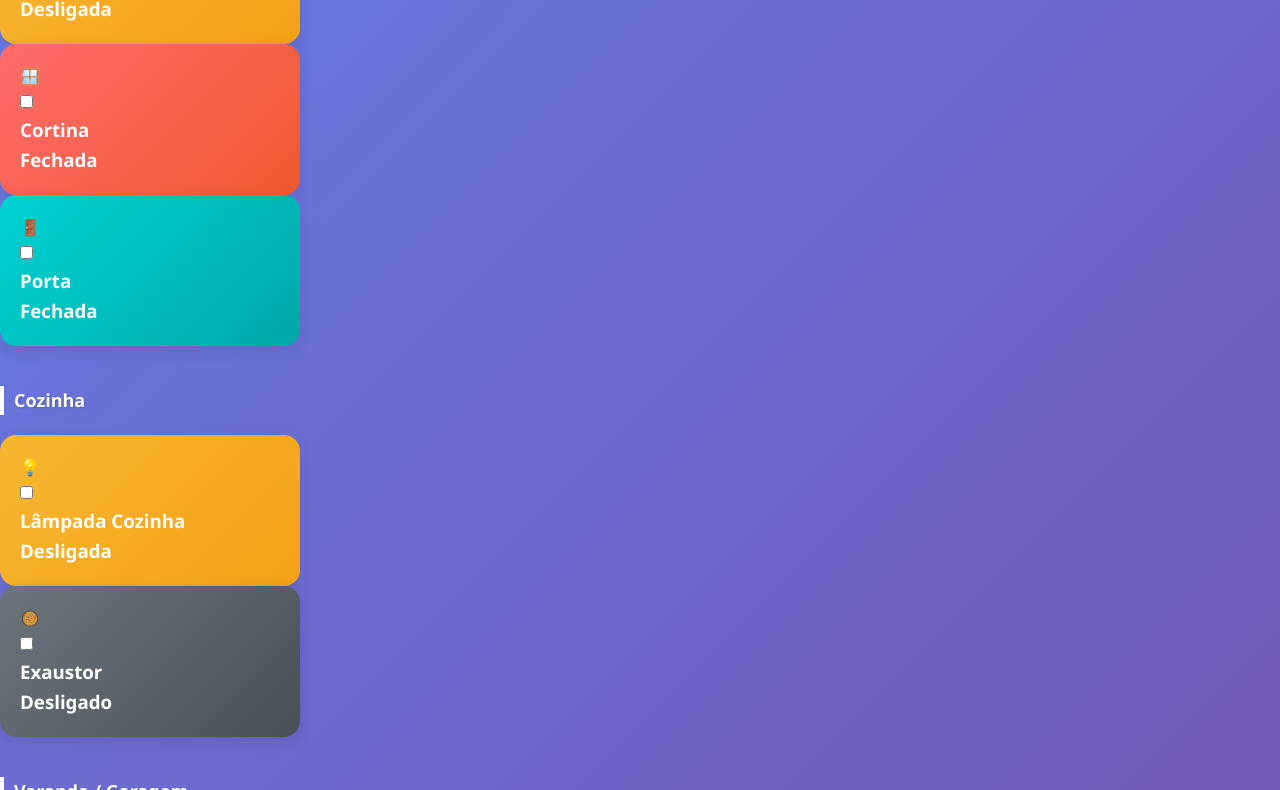
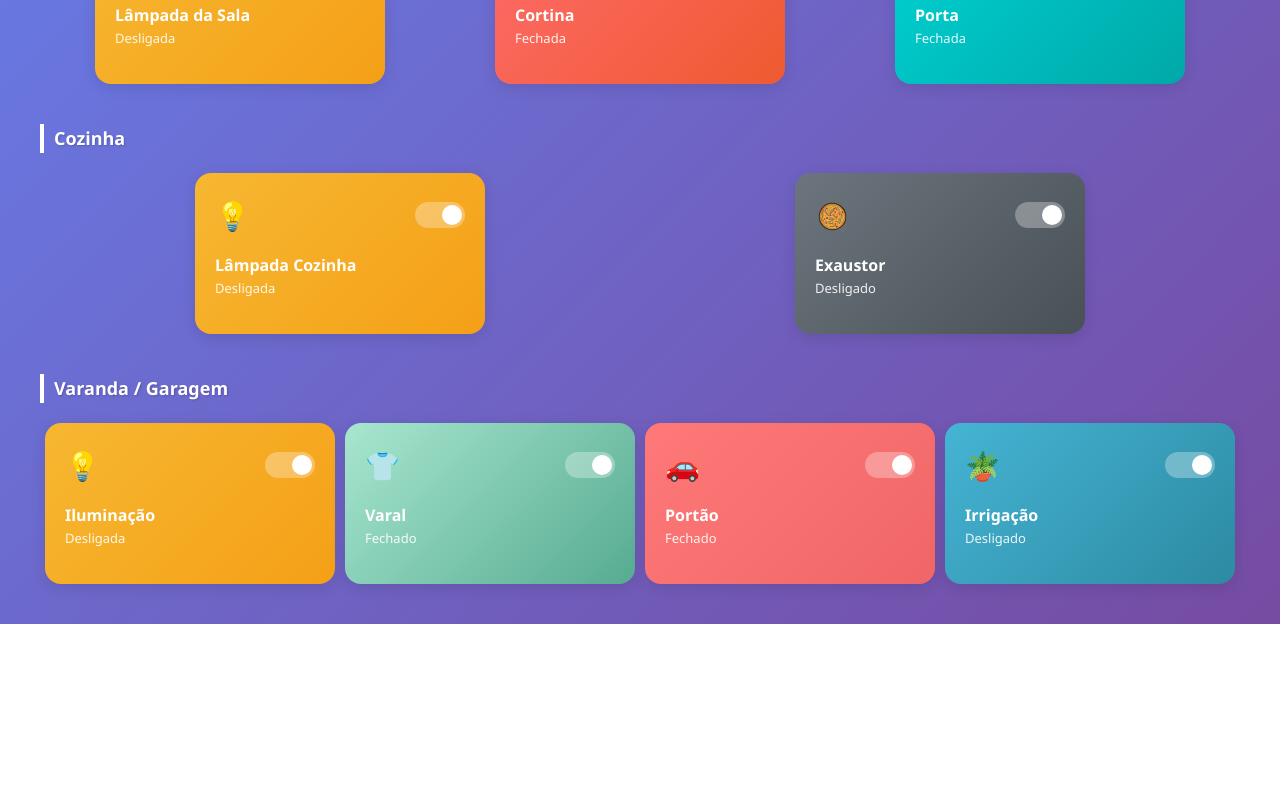
Before and after one commit to VictorMangabeira/Casa-Inteligente, a plain HTML site: page index.html in a window 1280 px wide. Shown: the part 271-1061 px from the top of the page. After the commit the page ends 895 px from the top, so only its background shows below. Drawn offline with Linux system fonts and the light colour scheme.

Commit message:
configurão do checkbox/botões e cards

```diff
--- a/index.html
+++ b/index.html
@@ -21,148 +21,143 @@
         <!-- Class para estilizar separadamente, todas as sections -->
         <section class="comodos-section">
             <h2 class="titulo-section">Sala</h2>
-            <!-- LÂMPADA DA SALA -->
+
+            <!-- Divisão para separar os cards do titulo -->
+            <div class="dispositivo-flex">
                 <!-- Cria divições dentro da seções, para ajudar a codificar separadamente cada conteudo -->
-            <div>
-                <!-- criando uma segunda divição para as figurinhas e para o * checkbox(caixa de confirmação/marcação) * -->
+
                 <!-- LAMPADA DA SALA -->
                 <!-- Class para estilizar cada div/divisão. Cria um type/variavel para identificar cada divição  -->
                 <div class="dispositivo-card" data-type="lampada">
                     <!-- Class para dividir a parte de cima das seções  -->
+                     <!-- criando uma segunda divição para as figurinhas e para o * checkbox(caixa de confirmação/marcação) * -->
                 <div class="device-header">
                         <p>💡</p>
                         <!-- Label fica vazio -->
                         <label for="">
                             <!--Cria caixinha para selecinar-->
-                        <input type="checkbox">
+                            <input type="checkbox" class="dispositivo-slider" id="lamp-sala">
+                            <!-- A tag * span * serve para estilizar de forma mais facil no JS -->
+                            <span class="slider"></span>
                         </label>
                 </div>
-              <h3>Lâmpada da Sala</h3>
-              <h3>Desligada</h3>
+                <h3  class="dispositivo-title">Lâmpada da Sala</h3>
+                <h3  class="dispositivo-status">Desligada</h3>
                 </div>
-
                 <!-- CORTINA DA SALA -->
                 <div class="dispositivo-card" data-type="cortina">
                     <div>
                         <p>🪟</p>
                         <label for="">
-                        <input type="checkbox">
+                            <input type="checkbox" class="dispositivo-slider" id="cort-sala">
+                            <span class="slider"></span>
                         </label>
                     </div>
-                <h3>Cortina</h3>
-                <h3>Fechada</h3>
+                    <h3 class="dispositivo-title">Cortina</h3>
+                    <h3 class="dispositivo-status">Fechada</h3>
                 </div>
                 <!-- PORTA -->
                 <div class="dispositivo-card" data-type="porta">
                     <div>
                         <p>🚪</p>
                         <label for="">
-                        <input type="checkbox">
+                            <input type="checkbox" class="dispositivo-slider" id="port-sala">
+                            <span class="slider"></span>
                         </label>
                     </div>
-                <h3>Porta</h3>
-                <h3>Fechada</h3>
+                    <h3  class="dispositivo-title">Porta</h3>
+                    <h3  class="dispositivo-status">Fechada</h3>
+                </div>
             </div>
         </section>
+
+
         <!-- COZINHA -->
         <section class="comodos-section">
             <h2 class="titulo-section">Cozinha</h2>
+            <div class="dispositivo-flex">
                     <!-- LÂMPADA COZINHA -->
                     <div class="dispositivo-card" data-type="lampada">
                         <div>
                             <p>💡</p>
                             <label for="">
-                        <input type="checkbox">
+                                <input type="checkbox" class="dispositivo-slider" id="lamp-cozinha">
+                            <span class="slider"></span>
                             </label>
                         </div>
-                <h3>Lâmpada Cozinha</h3>
-                <h3>Desligada</h3>
+                        <h3 class="dispositivo-title">Lâmpada Cozinha</h3>
+                        <h3 class="dispositivo-status">Desligada</h3>
                     </div>
                     <!-- EXAUSTOR -->
                     <div class="dispositivo-card" data-type="exaustor">
                         <div>
                             <p>🥘</p>
                             <label>
-                        <input type="checkbox">
+                                <input type="checkbox" class="dispositivo-slider" id="exaus-cozinha">
+                            <span class="slider"></span>
                             </label>
                         </div>
-                <h3>Exaustor</h3>
-                <h3>Desligado</h3>
+                        <h3  class="dispositivo-title">Exaustor</h3>
+                        <h3  class="dispositivo-status">Desligado</h3>
+                    </div>
             </div>
         </section>
+
+
         <!-- VARANDA / GARAGEM -->
         <section class="comodos-section">
             <h2 class="titulo-section">Varanda / Garagem</h2>
+            <div class="dispositivo-flex">
                 <!-- ILUMINAÇÃO -->
                 <div class="dispositivo-card" data-type="lampada">
                     <div>
                         <p>💡</p>
                         <label for="">
-                        <input type="checkbox">
+                            <input type="checkbox" class="dispositivo-slider" id="lamp-varanda">
+                            <span class="slider"></span>
                         </label>
                     </div>
-                <h3>Iluminação</h3>
-                <h3>Desligada</h3>
+                    <h3 class="dispositivo-title">Iluminação</h3>
+                    <h3 class="dispositivo-status">Desligada</h3>
                 </div>
                 <!-- VARAL -->
                 <div class="dispositivo-card" data-type="varal">
                     <div>
                         <p>👕</p>
                         <label for="">
-                        <input type="checkbox">
+                            <input type="checkbox" class="dispositivo-slider" id="var-varanda">
+                            <span class="slider"></span>
                         </label>
                     </div>
-                <h3>Varal</h3>
-                <h3>Fechado</h3>
+                    <h3 class="dispositivo-title">Varal</h3>
+                    <h3 class="dispositivo-status">Fechado</h3>
                 </div>
                 <!-- PORTÃO -->
                 <div class="dispositivo-card" data-type="portao">
                     <div>
                         <p>🚗</p>
                         <label for="">
-                        <input type="checkbox">
+                            <input type="checkbox" class="dispositivo-slider" id="port-varanda">
+                            <span class="slider"></span>
                         </label>
                     </div>
-                <h3>Portão</h3>
-                <h3>Fechado</h3>
+                    <h3 class="dispositivo-title">Portão</h3>
+                    <h3 class="dispositivo-status">Fechado</h3>
                 </div>
                 <!-- IRRIGAÇÃO -->
                 <div class="dispositivo-card" data-type="irrigacao">
                     <div>
                         <p>🪴</p>
                         <label for="">
-                        <input type="checkbox">
+                            <input type="checkbox" class="dispositivo-slider" id="ir-varanda">
+                            <span class="slider"></span>
                         </label>
                     </div>
-                <h3>Irrigação</h3>
-                <h3>Desligado</h3>
+                    <h3 class="dispositivo-title">Irrigação</h3>
+                    <h3 class="dispositivo-status">Desligado</h3>
+                </div>
             </div>
         </section>
     </main>
 </body>
 </html>
-
-
-<!--  ================================  -->
-
-
-<!DOCTYPE html>
-<html lang="pt-BR">
-<head>
-    <meta charset="UTF-8">
-    <meta name="viewport" content="width=device-width, initial-scale=1.0">
-    <title>Casa Inteligente</title>
-    <link rel="stylesheet" href="style.css">
-</head>
-<body>
-    <header>
-        <h1>Casa Inteligente</h1>
-        <p>
-            Controle todos os seus dispositivos em um
-            só lugar.
-        </p>
-    </header>
-    <main>
-        <!-- SALA -->
-        <section class="comodos-section">
-            <h2 class="titulo-section">Sala</h2>
--- a/style.css
+++ b/style.css
@@ -1,11 +1,13 @@
 /* ======== ESTILIZAÇÃO BÁSICA ======== */
-* {
+*
+{
     margin: 0;
     padding: 0;
-    box-sizing: border-box;
+    box-sizing: 0;
 }
 
-body {
+body
+{
     font-family: 'Segoe UI', Roboto;
     background: linear-gradient(135deg, #667eea 0%, #764ba2 100%);
     color: #1a1a1a;
@@ -30,18 +32,31 @@ header h1
    margin-bottom: 5px;
 }
 
-header p {
+header p
+{
     color: #666;
     font-size: 14px;
 }
 
 /* ================== SEÇÃO DE CÔMODOS ================== */
 
-.comodos-section {
+main
+{
+    margin: 30px auto;
+    padding: 0, 15px;
+    /* Máximo de pixeis que vai ter */
+    max-width: 1200px;
+}
+
+/* Configuração das seções  */
+.comodos-section
+{
     margin-bottom: 40px;
 }
 
-.titulo-section {
+/* Configuração dos titulo das seções */
+.titulo-section
+{
     font-size: 18px;
     font-weight: 600;
     color: #fff;
@@ -51,40 +66,164 @@ header p {
     text-shadow: 1px 1px 2px rgba(0, 0, 0, 0.2);
 }
 
-.dispositivo-card {
+/* Configuração dos cards */
+.dispositivo-card
+{
     border-radius: 16px;
     padding: 20px;
     border: none;
     box-shadow: 0 4px 15px rgba(0, 0, 0, 0.1);
     color: #fff;
+    /* Máximo de pixeis  */
     max-width: 300px;
+    /* Minimo de pixeis */
+    min-width: 250px;
     font-weight: 500;
 }
 
-.dispositivo-card[data-type="lampada"]{
+/* Configurando a cor de cada card */
+
+.dispositivo-card[data-type="lampada"]
+{
     background: linear-gradient(135deg, #f7b731 0%, #f4a017 100%);
 }
 
-.dispositivo-card[data-type="cortina"]{
+.dispositivo-card[data-type="cortina"]
+{
     background: linear-gradient(135deg, #ff6b6b 0%, #ee5a2f 100%);
 }
 
-.dispositivo-card[data-type="porta"]{
+.dispositivo-card[data-type="porta"]
+{
     background: linear-gradient(135deg, #00d2d3 0%, #00a8a8 100%);
 }
 
-.dispositivo-card[data-type="exaustor"]{
+.dispositivo-card[data-type="exaustor"]
+{
     background: linear-gradient(135deg, #6c757d 0%, #495057 100%);
 }
 
-.dispositivo-card[data-type="varal"]{
+.dispositivo-card[data-type="varal"]
+{
     background: linear-gradient(135deg, #a8e6cf 0%, #56ab91 100%);
 }
 
-.dispositivo-card[data-type="portao"]{
+.dispositivo-card[data-type="portao"]
+{
     background: linear-gradient(135deg, #ff7979 0%, #f06666 100%);
 }
 
-.dispositivo-card[data-type="irrigacao"]{
+.dispositivo-card[data-type="irrigacao"]
+{
     background: linear-gradient(135deg, #45b4d4 0%, #2d8aa2 100%);
 }
+
+/* Configuração da divisão dos cards */
+.dispositivo-card div
+{
+    display: flex;
+    justify-content: space-between;
+    /* Centraliza os itens */
+    align-items: center;
+    margin-bottom: 15px;
+}
+
+/* Configuração dos paragrafos dos cards */
+.dispositivo-card p
+{
+    font-size: 28px;
+}
+
+/* Configuração dos titulos  */
+.dispositivo-title
+{
+    font-size: 16px;
+    font-weight: 600;
+    color: #fff;
+    margin-bottom: #fff;
+}
+
+/* Configuração dos status dos cards */
+.dispositivo-status
+{
+    font-size: 13px;
+    color: rgba(255, 255, 255, 0.9);
+    margin-bottom: 15px;
+    font-weight: 500;
+}
+
+/* Flexibilização dos cards */
+.dispositivo-flex
+{
+    /* Para poder mudar os cards de posição  */
+    display: flex;
+    /* Para dar espaçamento entre os cards */
+    justify-content: space-around;
+}
+
+
+/* ================  CONTROLES ================ */
+
+
+/* Configuração das checkbox/botões */
+
+.slider
+{
+    /* Define a posição como absoluta/ ou seja a que prevalece */
+    position: absolute;
+    background-color: rgba(255, 255, 255, 0.3);
+    /* Posição */
+    left: 0;
+    right: 0;
+    top: 0;
+    bottom: 0;
+    border-radius: 26px;
+    /* Tempo de transição do botão  */
+    transition: 0.3s;
+
+}
+
+/* Depois de aperta a checkbox/botões */
+.slider:before
+{
+    position: absolute;
+    /*  */
+    content: " ";
+    /* posição */
+    height: 20px;
+    width: 20px;
+    left: 3px;
+    bottom: 3px;
+    background-color: #fff;
+    /* Tempo para mudar o checkbox/botões */
+    transition: 0.3s;
+    border-radius: 50%;
+}
+
+/* Configuração da label  */
+label
+{
+    /* Define a posição da label como relativa/ ela permite que outros conteudos, fiquem sobre ela */
+    position: relative;
+    /* Bloqueia a label para ficar fixa */
+    display: inline-block;
+    width: 50px;
+    height: 26px;
+
+}
+
+/* Configurção do input */
+label input
+{
+    /* Transparencia da label */
+    opacity: 0;
+    width: 0;
+    height: 0;
+}
+
+/* Efeito de transição */
+label input + .slider:before
+{
+    /* Transfoma o checkbox/botões para se mover */
+    transform: translateX(24px);
+}
```
Lines whose indentation alone changed are shown as unchanged.
